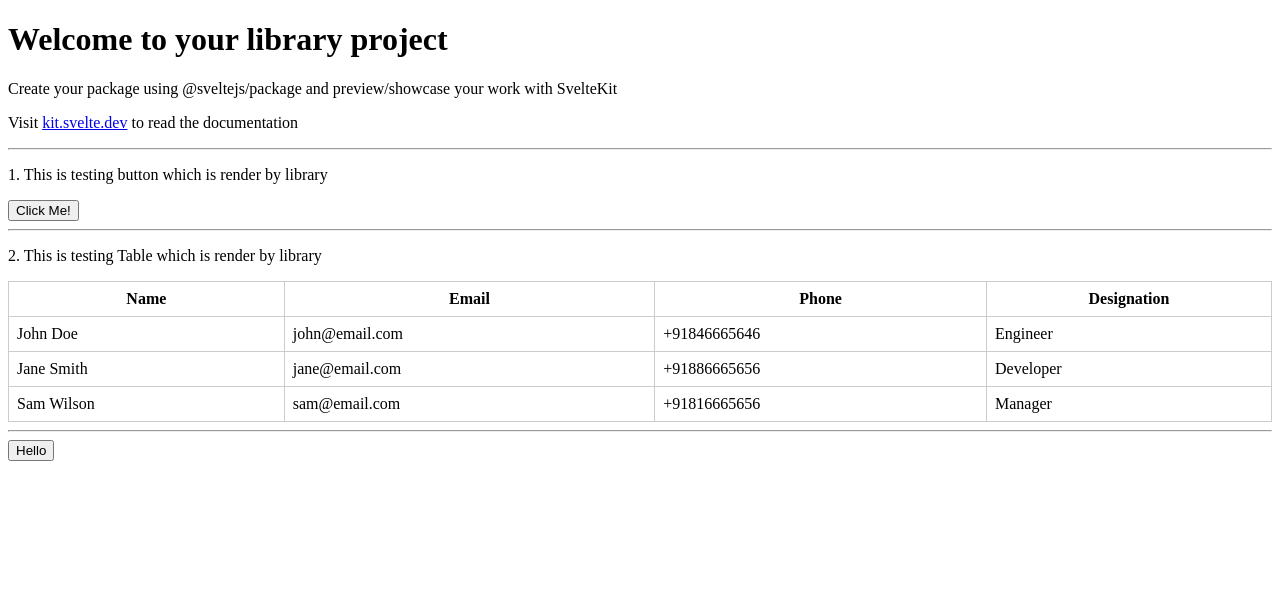
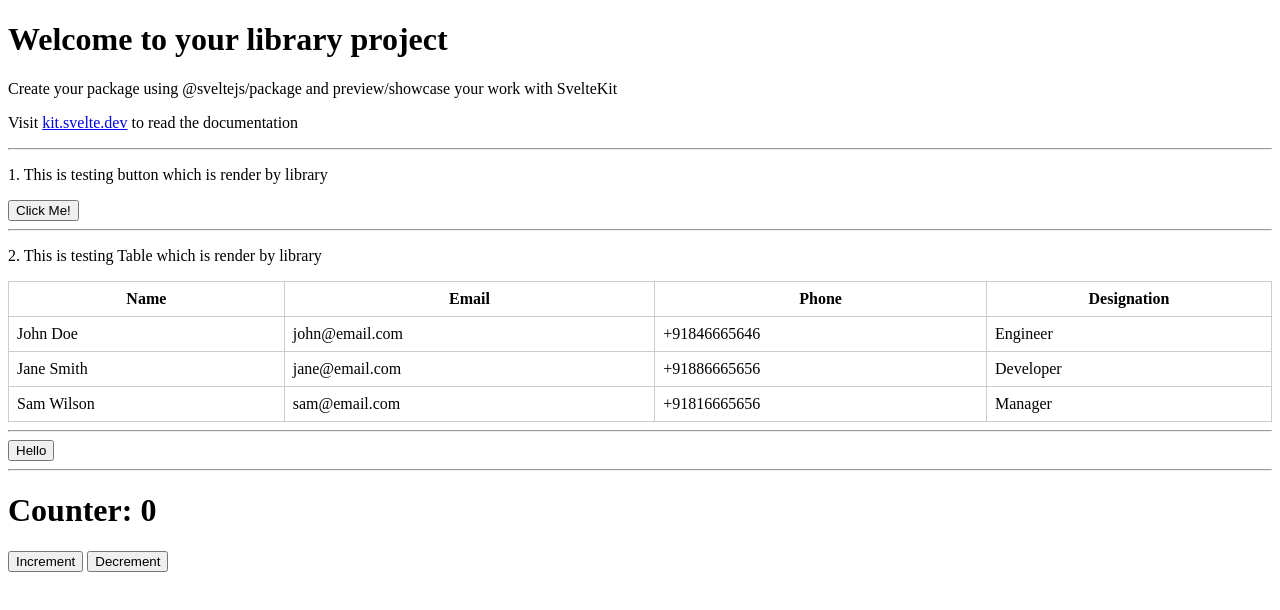
Before and after one commit to monikagorkhiya/svelte-lib-app, a SvelteKit app: page / in a window 1280 px wide. Shown: the top 610 px of the page. Built offline with nearby package versions, Linux system fonts and the light colour scheme.

Commit message:
store add

```diff
--- /dev/null
+++ b/src/lib/DecrementButton.svelte
@@ -0,0 +1,9 @@
+<script>
+	import { count } from '../store/counterStore.js';
+
+	function decrement() {
+		count.update((n) => n - 1);
+	}
+</script>
+
+<button on:click={decrement}>Decrement</button>
--- /dev/null
+++ b/src/lib/IncrementButton.svelte
@@ -0,0 +1,9 @@
+<script>
+	import { count } from '../store/counterStore.js';
+
+	function increment() {
+		count.update((n) => n + 1);
+	}
+</script>
+
+<button on:click={increment}>Increment</button>
--- a/src/routes/+page.svelte
+++ b/src/routes/+page.svelte
@@ -2,6 +2,11 @@
 	import Button from '$lib/Button.svelte';
 	import TableComponent from '$lib/Table.svelte';
 	import DynamicComponent from '$lib/Dynamic.svelte';
+
+	import { count } from '../store/counterStore.js';
+	import IncrementButton from '$lib/IncrementButton.svelte';
+	import DecrementButton from '$lib/DecrementButton.svelte';
+
 	let label = 'Click Me!';
 	let classStyle = 'btn btn-custom';
 
@@ -35,3 +40,8 @@
 <hr />
 
 <DynamicComponent component={Button} {...customAttributes} />
+<hr />
+<h1>Counter: {$count}</h1>
+<!-- Display the value of the count -->
+<IncrementButton />
+<DecrementButton />
--- /dev/null
+++ b/src/store/counterStore.d.ts
@@ -0,0 +1 @@
+export const count: import('svelte/store').Writable<number>;
--- /dev/null
+++ b/src/store/counterStore.js
@@ -0,0 +1,5 @@
+// counterStore.js
+import { writable } from 'svelte/store';
+
+// Create a writable store with an initial value of 0
+export const count = writable(0);
```
